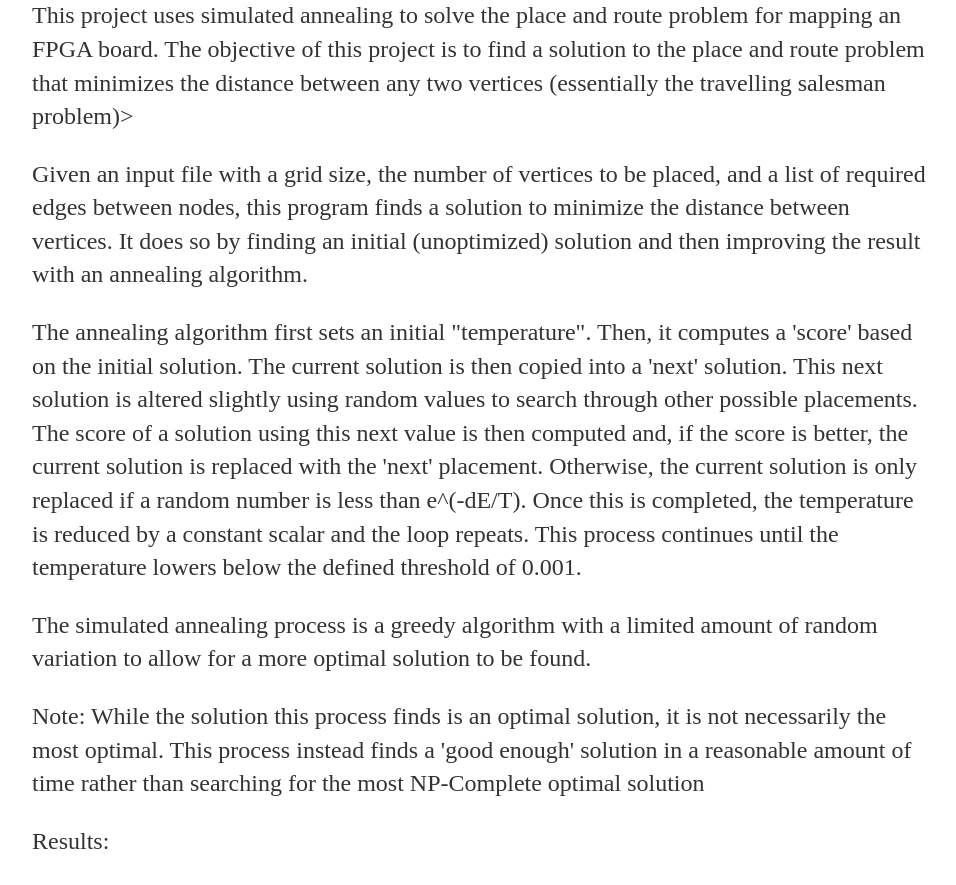
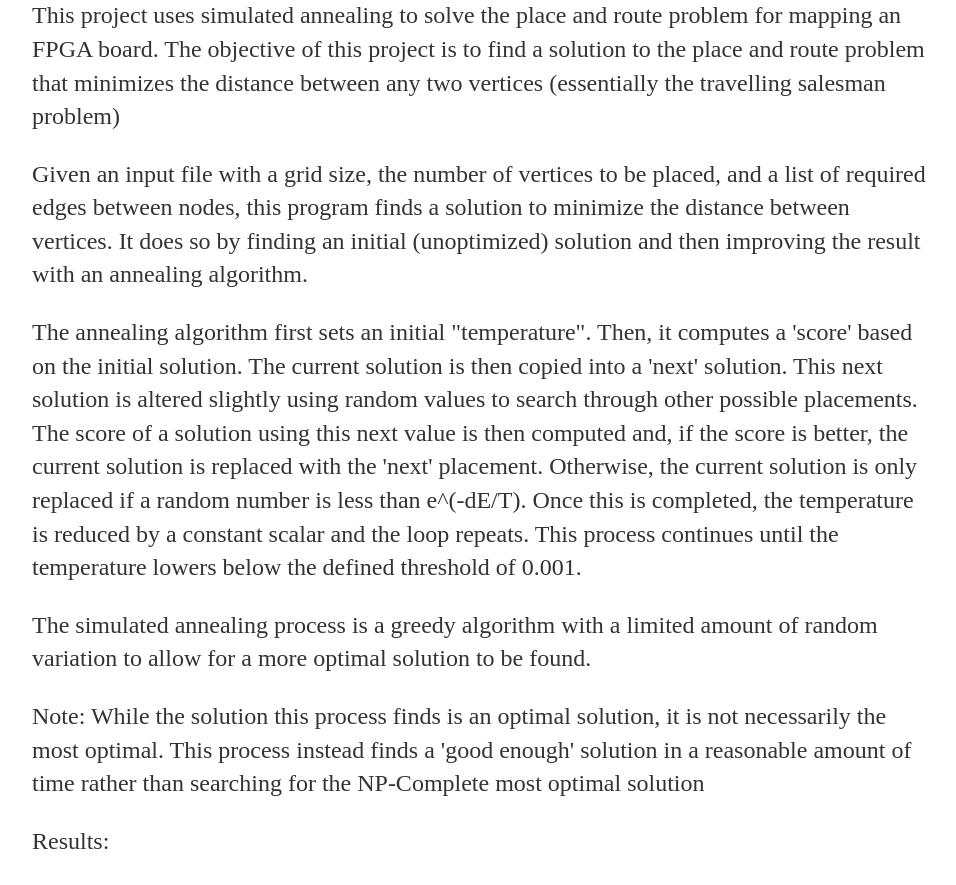
Before and after one commit to jensenjesseh/jensenjesseh.github.io, a Jekyll site: the page built from simulated_annealing/index.html, in a window 1280 px wide. Shown: the part 253-1138 px from the top of the page, without its empty margins (160-1116 px from the left). Built offline with Jekyll 4.4.1, drawn with Linux system fonts in a browser that asks for light colours.

```diff
--- a/simulated_annealing/index.html
+++ b/simulated_annealing/index.html
@@ -5,11 +5,11 @@ title: 'Simulated Annealing'
 
  <div class="projectList">
       <h1>Place and Route Using Simulated Annealing</h1>
-      <p>This project uses simulated annealing to solve the place and route problem for mapping an FPGA board. The objective of this project is to find a solution to the place and route problem that minimizes the distance between any two vertices (essentially the travelling salesman problem)></p>
+      <p>This project uses simulated annealing to solve the place and route problem for mapping an FPGA board. The objective of this project is to find a solution to the place and route problem that minimizes the distance between any two vertices (essentially the travelling salesman problem)</p>
       <p>Given an input file with a grid size, the number of vertices to be placed, and a list of required edges between nodes, this program finds a solution to minimize the distance between vertices. It does so by finding an initial (unoptimized) solution and then improving the result with an annealing algorithm.</p>
       <p>The annealing algorithm first sets an initial "temperature". Then, it computes a 'score' based on the initial solution. The current solution is then copied into a 'next' solution. This next solution is altered slightly using random values to search through other possible placements. The score of a solution using this next value is then computed and, if the score is better, the current solution is replaced with the 'next' placement. Otherwise, the current solution is only replaced if a random number is less than e^(-dE/T). Once this is completed, the temperature is reduced by a constant scalar and the loop repeats. This process continues until the temperature lowers below the defined threshold of 0.001. </p>
       <p>The simulated annealing process is a greedy algorithm with a limited amount of random variation to allow for a more optimal solution to be found.</p>
-      <p>Note: While the solution this process finds is an optimal solution, it is not necessarily the most optimal. This process instead finds a 'good enough' solution in a reasonable amount of time rather than searching for the most NP-Complete optimal solution</p>
+      <p>Note: While the solution this process finds is an optimal solution, it is not necessarily the most optimal. This process instead finds a 'good enough' solution in a reasonable amount of time rather than searching for the NP-Complete most optimal solution</p>
       <p> </p>
       <p> </p>
       <p> Results: </p>
```
